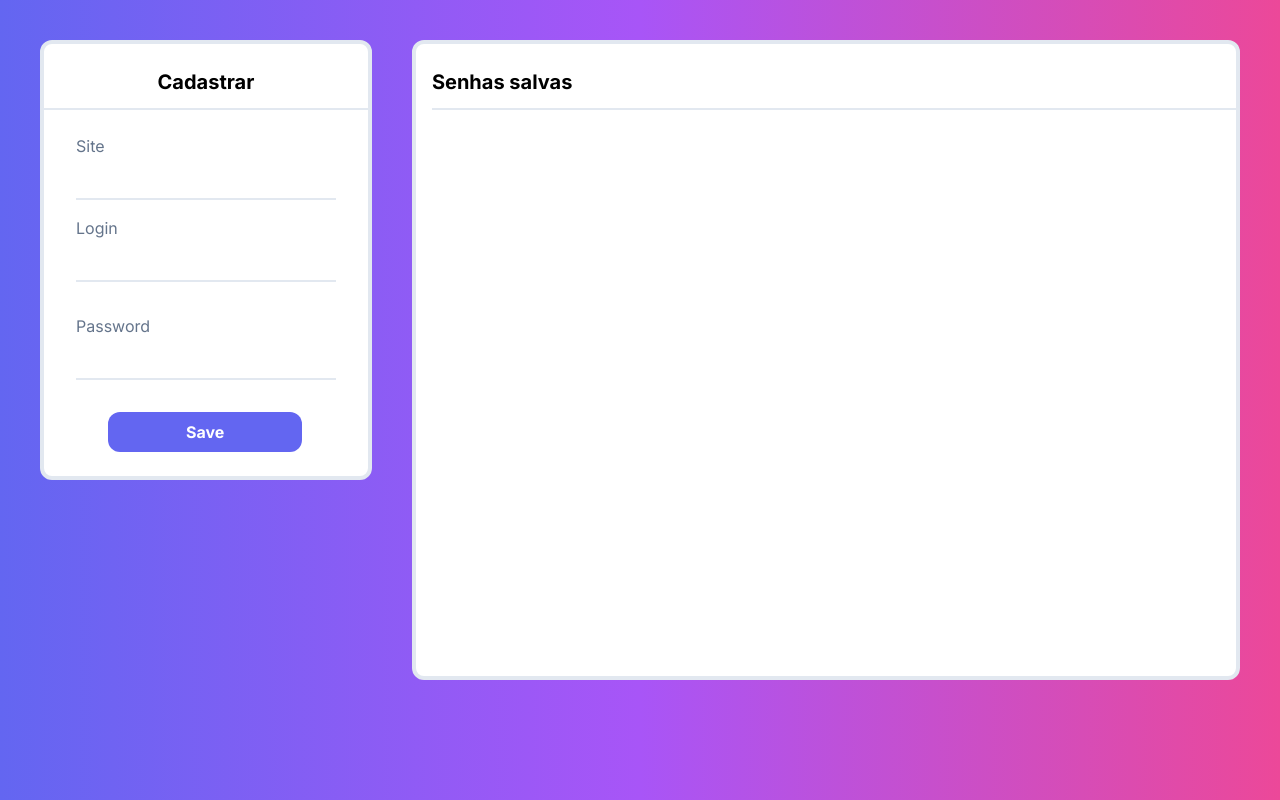
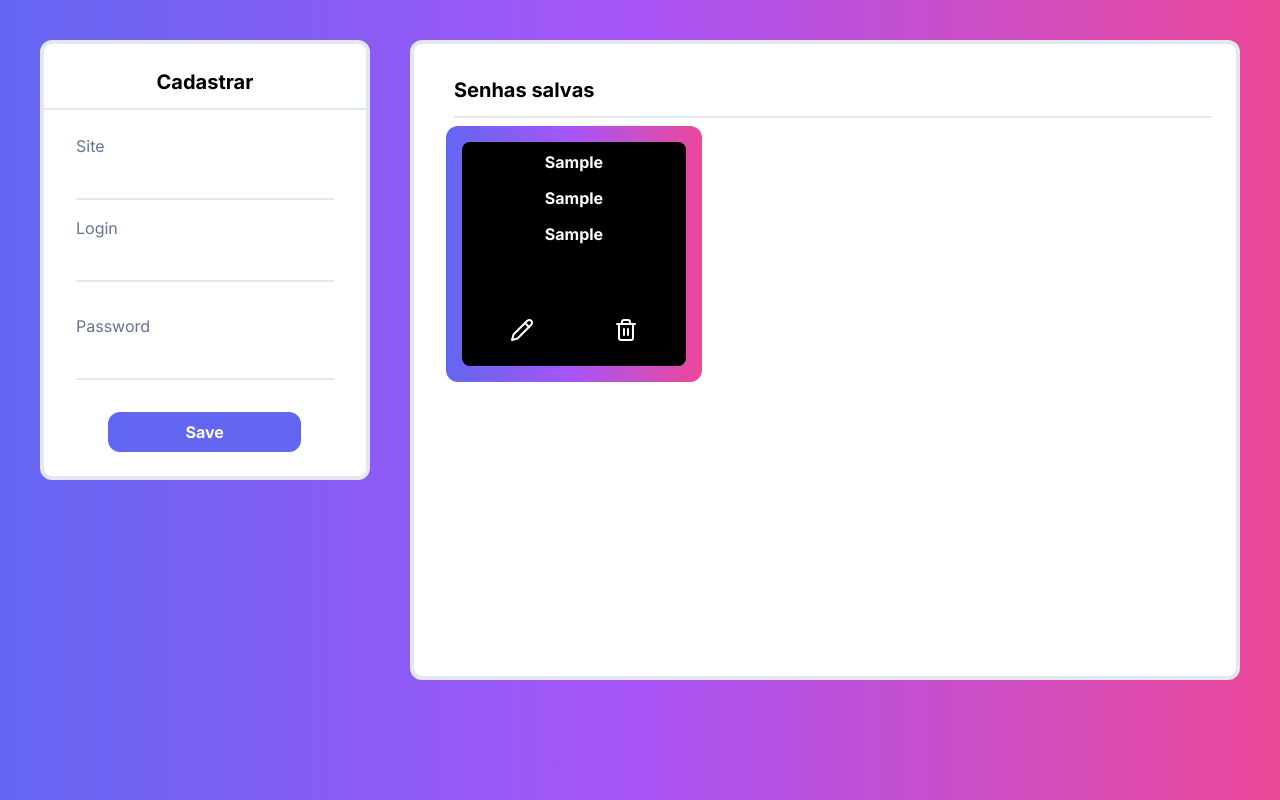
Before and after one commit to felpssdev/passwords-manager, a Next.js app: page / in a window 1280 px wide. Both pictures are taken after typing "Sample", "Sample", "Sample" into the empty fields and a click on the input "Save". Built offline with nearby package versions, Linux system fonts and the light colour scheme.

Commit message:
feat: editar e excluir senhas salvas

```diff
--- /dev/null
+++ b/src/app/context/passwordsContext.tsx
@@ -0,0 +1,47 @@
+'use client'
+import { createContext, useContext, Dispatch, SetStateAction, useState } from "react"
+
+export type DataType = {
+  site: string;
+  login: string;
+  password: string;
+}
+
+interface ContextProps {
+  passwords: DataType[];
+  setPasswords: Dispatch<SetStateAction<DataType[]>>
+  isEditing: DataType;
+  setIsEditing: Dispatch<SetStateAction<DataType>>
+}
+
+const passwordsContext = createContext<ContextProps>({
+  passwords: [],
+  setPasswords: (): DataType[] => [],
+  isEditing: {
+    site: '',
+    login: '',
+    password: ''
+  },
+  setIsEditing: (): DataType => ({
+    site: '',
+    login: '',
+    password: ''
+  }),
+})
+
+export const PasswordContextProvider = ({ children }) => {
+  const [passwords, setPasswords] = useState<[] | DataType[]>([])
+  const [isEditing, setIsEditing] = useState({
+    site: '',
+    login: '',
+    password: ''
+  })
+
+  return (
+    <passwordsContext.Provider value={{ passwords, setPasswords, isEditing, setIsEditing }}>
+      {children}
+    </passwordsContext.Provider>
+  )
+}
+
+export const usePasswordContext = () => useContext(passwordsContext)
--- a/src/app/layout.tsx
+++ b/src/app/layout.tsx
@@ -1,5 +1,6 @@
 import './globals.css'
 import { Inter } from 'next/font/google'
+import { PasswordContextProvider } from './context/passwordsContext'
 
 const inter = Inter({ subsets: ['latin'] })
 
@@ -15,7 +16,11 @@ export default function RootLayout({
 }) {
   return (
     <html lang="en">
-      <body className={inter.className}>{children}</body>
+      <body className={inter.className}>
+        <PasswordContextProvider>
+          {children}
+        </PasswordContextProvider>
+      </body>
     </html>
   )
 }
--- a/src/components/CreatePassword.tsx
+++ b/src/components/CreatePassword.tsx
@@ -1,92 +1,102 @@
-"use client"
-import React, { ReactElement, useState } from 'react'
+'use client'
+import { usePasswordContext } from '@/app/context/passwordsContext'
+import React, { FormEvent, ReactElement, useEffect, useState } from 'react'
 
-function CreatePassword():ReactElement {
+function CreatePassword(): ReactElement {
+  const { setPasswords, isEditing, setIsEditing } = usePasswordContext()
+
+  useEffect(() => {
+    if (isEditing.site !== '') {
+      setInputValue(isEditing)
+    }
+  }, [isEditing])
+
   const [inputValue, setInputValue] = useState({
     login: '',
     password: '',
-      site: ''
+    site: '',
   })
 
-    const handleChange = ({ target: { name, value } }) => {
+  interface ITarget {
+    name: string;
+    value: string;
+  }
+
+  const handleChange = ({ target: { name, value } }: { target: ITarget }) => {
     setInputValue({
       ...inputValue,
-        [name]: value
+      [name]: value,
     })
   }
 
-    const handleSavePassword = (event) => {
+  const handleSavePassword = (event: FormEvent<HTMLFormElement>) => {
     event.preventDefault()
-      const passwords = JSON.parse(localStorage.getItem('password')) || []
-      console.log(passwords)
-      passwords.push(inputValue)
-      localStorage.setItem('password', JSON.stringify(passwords))
+
+    const getPasswords = JSON.parse(localStorage.getItem('password')) || []
+    getPasswords.push(inputValue)
+
+    localStorage.setItem('password', JSON.stringify(getPasswords))
+
     setInputValue({ login: '', password: '', site: '' })
+    setPasswords(getPasswords)
+    setIsEditing({
+      site: '',
+      login: '',
+      password: ''
+    })
   }
 
   return (
-    <div className='w-96 m-10 h-fit bg-white border-4 border-slate-200 rounded-xl py-4 shadow-emerald-400'>
+    <div className="w-96 m-10 h-fit bg-white border-4 border-slate-200 rounded-xl py-4 shadow-emerald-400">
       <h2
-          className='text-center
+        className="text-center
             pb-3 border-b-2
             border-slate-200
             text-xl
             font-bold
-            mt-2'
+            mt-2"
       >
-            Cadastrar
+        {isEditing.site !== '' ? 'Editar' : 'Cadastrar'}
       </h2>
-        <form className='py-2 box-border'>
-            <div className='border-b-2 border-slate-200 my-4 mx-8'>
-              <label
-                className='text-slate-500 text-base'
-              >
-                Site
-              </label>
+      <form className="py-2 box-border">
+        <div className="border-b-2 border-slate-200 my-4 mx-8">
+          <label className="text-slate-500 text-base">Site</label>
           <input
-                onChange={ handleChange }
-                name='site'
-                value={ inputValue.site }
-                className='w-full px-1 h-10 text-base'
-                type='text'
+            onChange={handleChange}
+            name="site"
+            value={inputValue.site}
+            className="w-full px-1 h-10 text-base"
+            type="text"
             required
           />
         </div>
-            <div className='border-b-2 border-slate-200 my-4 mx-8'>
-              <label
-                className='text-slate-500 text-base'
-              >
-                Login
-              </label>
+        <div className="border-b-2 border-slate-200 my-4 mx-8">
+          <label className="text-slate-500 text-base">Login</label>
           <input
-                onChange={ handleChange }
-                name='login'
-                value={ inputValue.login }
-                className='w-full px-1 h-10 text-base'
-                type='text'
+            onChange={handleChange}
+            name="login"
+            value={inputValue.login}
+            className="w-full px-1 h-10 text-base"
+            type="text"
             required
           />
         </div>
-            <div className='border-b-2 border-slate-200 m-8'>
-              <label
-                className='text-slate-500 text-base'
-              >
-                Password
-              </label>
+        <div className="border-b-2 border-slate-200 m-8">
+          <label className="text-slate-500 text-base">Password</label>
           <input
-                onChange={ handleChange }
-                name='password'
-                value={ inputValue.password }
-                className='w-full px-1 h-10 text-base'
-                type='text'
+            onChange={handleChange}
+            name="password"
+            value={inputValue.password}
+            className="w-full px-1 h-10 text-base"
+            type="text"
             required
           />
         </div>
         <input
-              onClick={ handleSavePassword }
-              className='bg-indigo-500 w-3/5 ml-16 py-2 rounded-xl text-white font-bold hover:bg-gradient-to-r from-indigo-500 via-purple-500 to-pink-500'
-              type='submit'
-              value='Save'
+          onClick={handleSavePassword}
+          className="bg-indigo-500 w-3/5 ml-16 py-2 rounded-xl text-white font-bold hover:bg-gradient-to-r from-indigo-500 via-purple-500 to-pink-500"
+          type="submit"
+          value="Save"
         />
       </form>
     </div>
--- a/src/components/PasswordCard.tsx
+++ b/src/components/PasswordCard.tsx
@@ -1,31 +1,57 @@
 import React from 'react'
 import { Pencil, Trash2 } from 'lucide-react'
+import { usePasswordContext } from '@/app/context/passwordsContext'
 
 interface IPasswordCard {
-    site: string;
-    login: string;
-    password: string;
+  site: string
+  login: string
+  password: string
 }
 
-function PasswordCard({ password: {site, login, password} }:IPasswordCard) {
+function PasswordCard({ password: { site, login, password } }: { password: IPasswordCard}) {
+  const { passwords, setPasswords, setIsEditing } = usePasswordContext()
+
+  const handleEditPassword = (site: string, login: string, password: string) => {
+    const filteredPasswords = passwords.filter((pass) => pass.site !== site)
+    localStorage.setItem('password', JSON.stringify(filteredPasswords))
+    setPasswords(filteredPasswords)
+
+    setIsEditing({
+        site: site,
+        login: login,
+        password: password
+    })
+  }
+
+  const handleRemovePassword = (site: string) => {
+    const filteredPasswords = passwords.filter((pass) => pass.site !== site)
+    localStorage.setItem('password', JSON.stringify(filteredPasswords))
+    setPasswords(filteredPasswords)
+  }
+
   return (
-    <div className='bg-gradient-to-r rounded-xl m-2 w-52 h-52 flex items-center justify-center from-indigo-500 via-purple-500 to-pink-500'>
-        <div
-            className='text-white bg-black rounded-lg w-48 h-48 gap-3 flex flex-col text-center'
-        >
-            <p className='mt-2'>{ site }</p>
-            <p>{ login }</p>
-            <p>{ password }</p>
-            <div className='flex mt-8 w-32 space-x-20 self-center'>
-                <div>
-                    <Pencil className='hover:text-green-500'/>
-                </div>
-                <div>
-                    <Trash2 className='hover:text-red-500' />
-                </div>
-            </div>
-
+    <div className="relative bg-gradient-to-r rounded-xl m-2 w-64 h-64 flex items-center justify-center from-indigo-500 via-purple-500 to-pink-500">
+      <div className="font-bold text-white bg-black rounded-lg w-56 h-56 gap-3 flex flex-col text-center">
+        <a href={site} target="_blank" className="mt-2">
+          {site}
+        </a>
+        <p>{login}</p>
+        <p>{password}</p>
+        <div className="flex absolute top-48 w-32 space-x-20 self-center">
+          <div>
+            <Pencil
+                onClick={() => handleEditPassword(site, login, password) }
+                className="hover:text-green-500 hover:cursor-pointer"
+            />
+          </div>
+          <div>
+            <Trash2
+              onClick={() => handleRemovePassword(site)}
+              className="hover:text-red-500 hover:cursor-pointer"
+            />
+          </div>
         </div>
+      </div>
     </div>
   )
 }
--- a/src/components/Passwords.tsx
+++ b/src/components/Passwords.tsx
@@ -1,32 +1,39 @@
-"use client"
+'use client'
 import React, { useEffect, useState } from 'react'
+import { usePasswordContext } from '@/app/context/passwordsContext'
 import PasswordCard from './PasswordCard'
 
 function Passwords() {
-    const [passwords, setPasswords] = useState([])
+  const [currentPasswords, setCurrentPasswords] = useState([])
+  const { passwords, setPasswords } = usePasswordContext()
 
   useEffect(() => {
     const getPasswords = JSON.parse(localStorage.getItem('password')) || []
     setPasswords(getPasswords)
+    setCurrentPasswords(getPasswords)
   }, [])
 
+  useEffect(() => {
+    const getPasswords = JSON.parse(localStorage.getItem('password')) || []
+    setCurrentPasswords(getPasswords)
+  }, [passwords])
+
   return (
-    <div  className='w-3/4 h-4/5 mt-10 mr-10 scroll-overflow-y-auto text-start bg-white border-4 border-slate-200 rounded-xl py-4 shadow-emerald-400'>
+    <div className="w-9/12 px-6 h-4/5 mt-10 mr-10 scroll-overflow-y-auto text-start bg-white border-4 border-slate-200 rounded-xl py-6 shadow-emerald-400">
       <h2
-          className='
+        className="
             ml-4
             pb-3 border-b-2
             border-slate-200
             text-xl
             font-bold
-            mt-2'
+            mt-2"
       >
         Senhas salvas
       </h2>
-          <main className='flex flex-wrap'>
-            {passwords && passwords.map((password) => (
-                <PasswordCard password={ password } />
-            ))}
+      <main className="flex flex-wrap">
+        {currentPasswords &&
+          currentPasswords.map((password) => <PasswordCard password={password} />)}
       </main>
     </div>
   )
```
Lines whose indentation alone changed are shown as unchanged.
